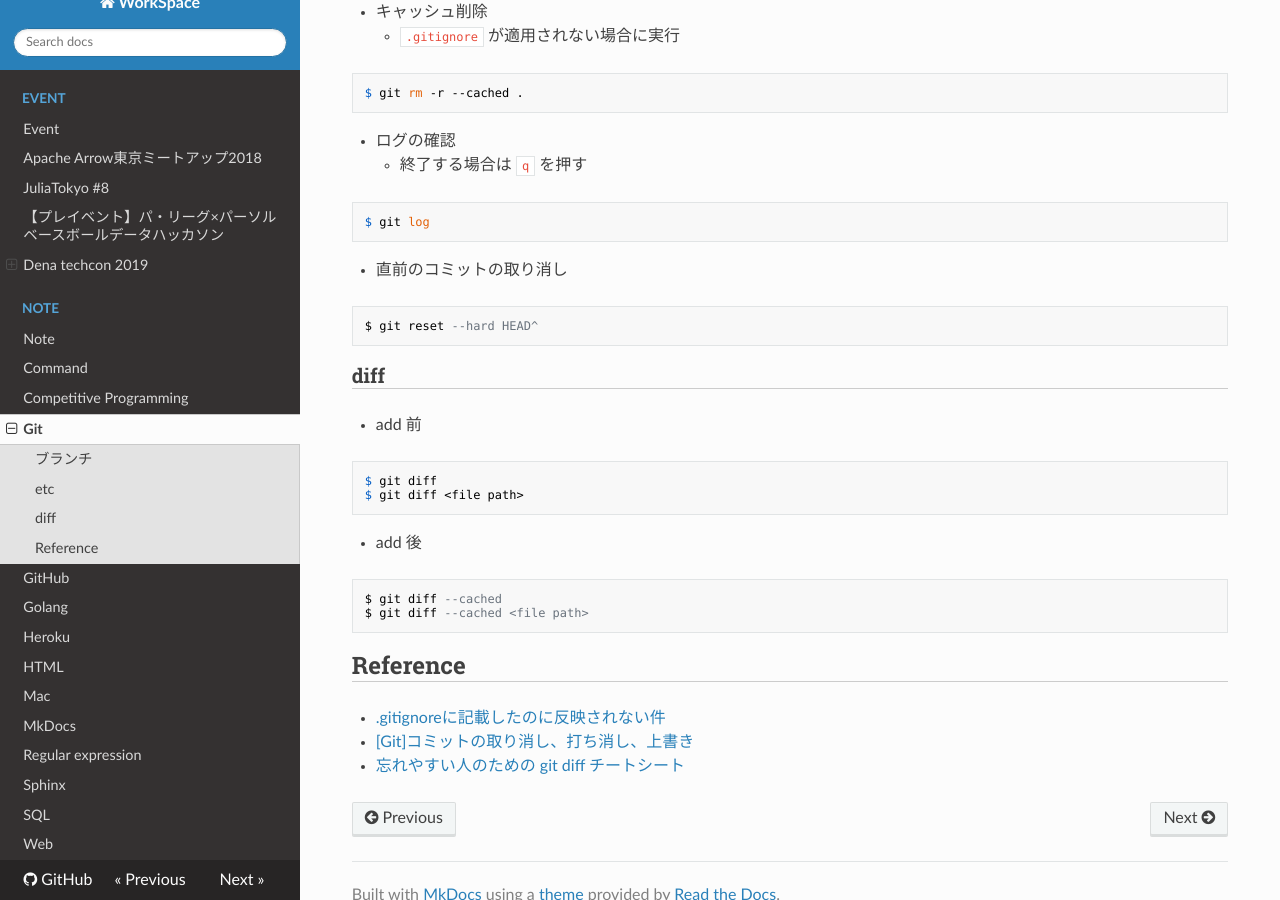
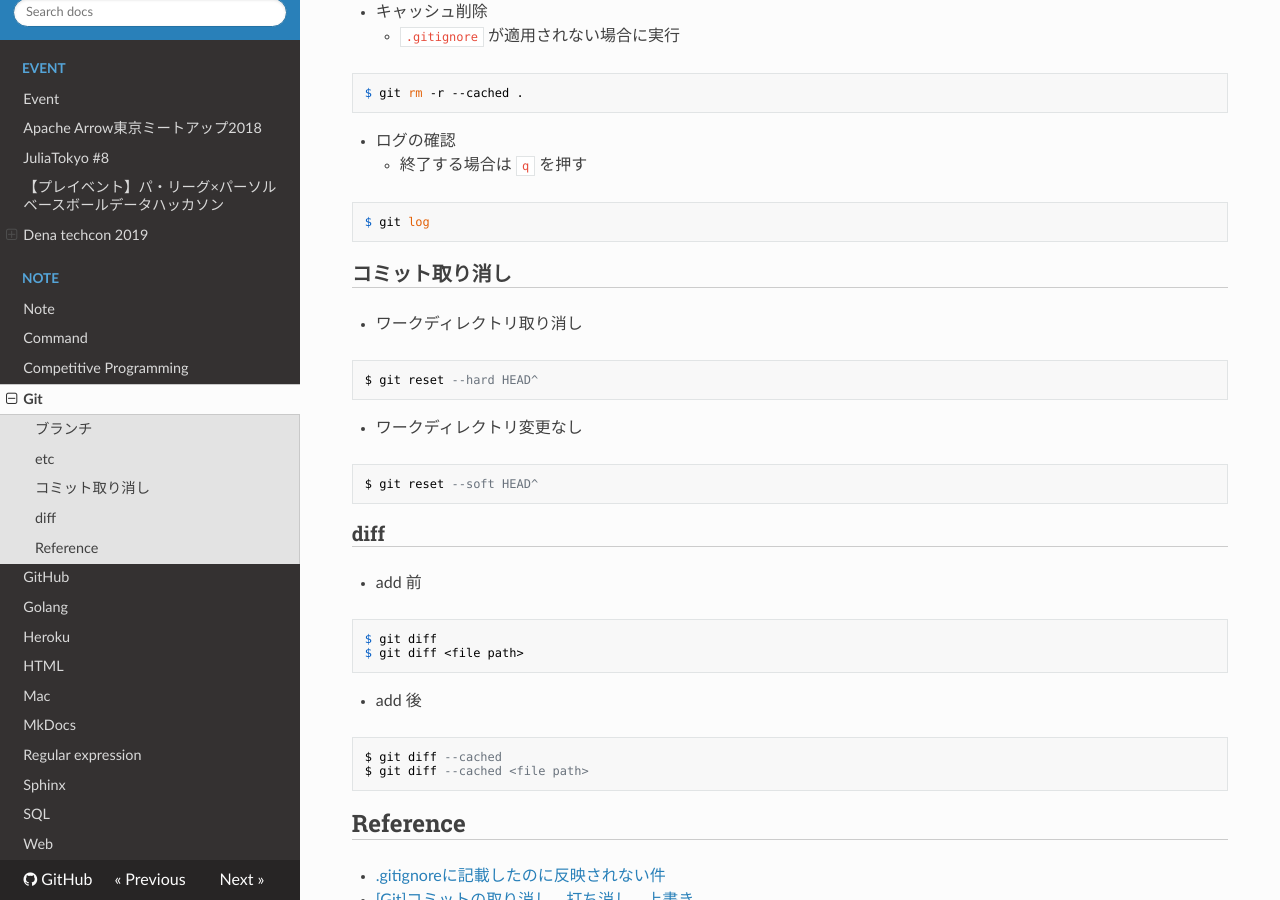
Before and after one commit to Doarakko/mkdocs-github-pages, an MkDocs documentation site: the page built from docs/note/git.md, in a window 1280 px wide and 900 px high, scrolled down 786 px. Built offline with MkDocs 1.6.1, drawn with Linux system fonts in a browser that asks for light colours; nearby versions of some CDN libraries.

Commit message:
add reset

````diff
--- a/docs/note/git.md
+++ b/docs/note/git.md
@@ -35,10 +35,17 @@ $ git rm -r --cached .
 ```
 $ git log
 ```
-- 直前のコミットの取り消し
+
+### コミット取り消し
+- ワークディレクトリ取り消し
 ```
 $ git reset --hard HEAD^
 ```
+- ワークディレクトリ変更なし
+```
+$ git reset --soft HEAD^
+```
+
 
 ### diff
 - add 前
````
